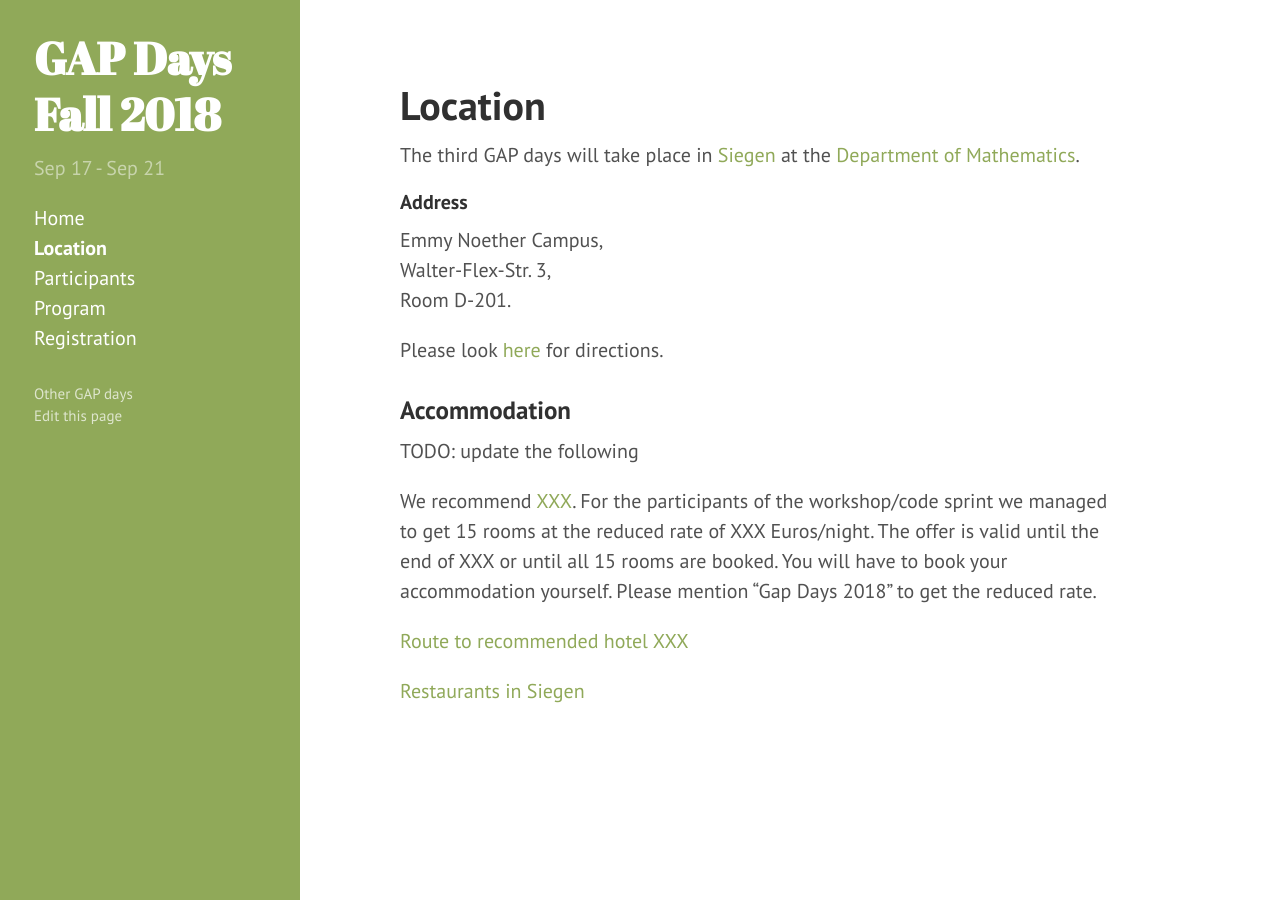
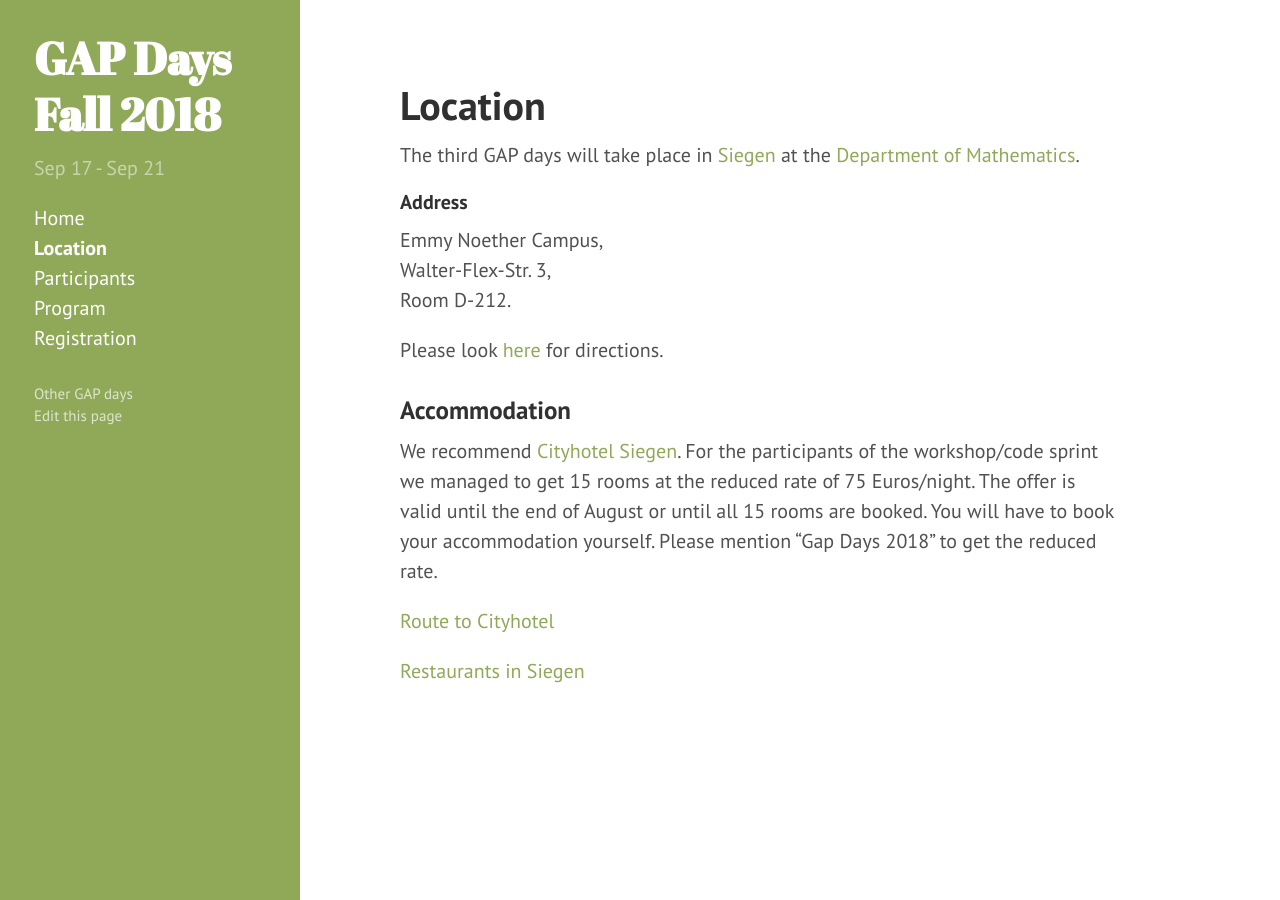
Before and after one commit to sebasguts/gapdays2018-fall, a Jekyll site: the page built from location.md, in a window 1280 px wide. Built offline with Jekyll 4.4.1, drawn with Linux system fonts in a browser that asks for light colours.

Commit message:
City Hotel

```diff
--- a/location.md
+++ b/location.md
@@ -10,22 +10,20 @@ The third GAP days will take place in
 <h4>Address</h4>
 Emmy Noether Campus, <br>
 Walter-Flex-Str. 3, <br>
-Room D-201.
+Room D-212.
 
 
 Please look [here](https://mohamed-barakat.github.io/contact/) for directions.
 
 <h3>Accommodation</h3>
 
-TODO: update the following
-
-We recommend <a href="XXX">XXX</a>.
+We recommend <a href="http://www.cityhotel-siegen.de">Cityhotel Siegen</a>.
 For the participants of the workshop/code sprint we managed to
-get 15 rooms at the reduced rate of XXX Euros/night.
-The offer is valid until the end of XXX or until all 15 rooms are booked.
+get 15 rooms at the reduced rate of 75 Euros/night.
+The offer is valid until the end of August or until all 15 rooms are booked.
 You will have to book your accommodation yourself. Please
 mention <Q>Gap Days 2018</Q> to get the reduced rate.
 
-[Route to recommended hotel XXX](XXX)
+[Route to Cityhotel](https://www.google.de/maps/dir/Hubertusweg+41,+57072+Siegen/Cityhotel+Siegen,+Koblenzer+Straße,+Siegen/@50.8712822,8.006955,17z/data=!4m14!4m13!1m5!1m1!1s0x47bc1cf02fa71225:0x14c1d8e63e1aad6c!2m2!1d8.0050424!2d50.8731522!1m5!1m1!1s0x47bc1cf3659f9a71:0x198a80371a54e03a!2m2!1d8.012079!2d50.868547!3e2)
 
 [Restaurants in Siegen](/gapdays2018-fall/restaurants)
--- a/registration.html
+++ b/registration.html
@@ -96,10 +96,10 @@ regarding registration or in general, feel free to
     <label for="accommodation">Accommodation</label>
   </div>
   <div class="form-field-description">
-    We recommend <a href="XXX">XXX</a>.
+    We recommend <a href="http://www.cityhotel-siegen.de">Cityhotel Siegen</a>.
     For the participants of the workshop we managed to
-    get 15 rooms at the reduced rate of XXX Euros/night.
-    The offer is valid until the end of XXX or until all 15 rooms are booked.
+    get 15 rooms at the reduced rate of 75 Euros/night.
+    The offer is valid until the end of August or until all 15 rooms are booked.
     You will have to book your accommodation yourself. Please
     mention <Q>Gap Days 2018</Q> to get the reduced rate.
   </div>
```
